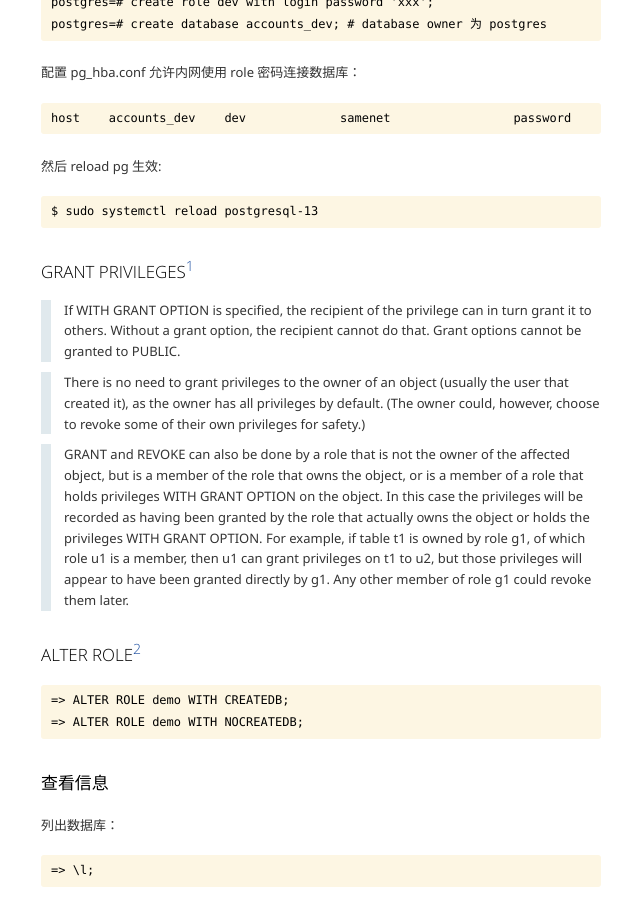
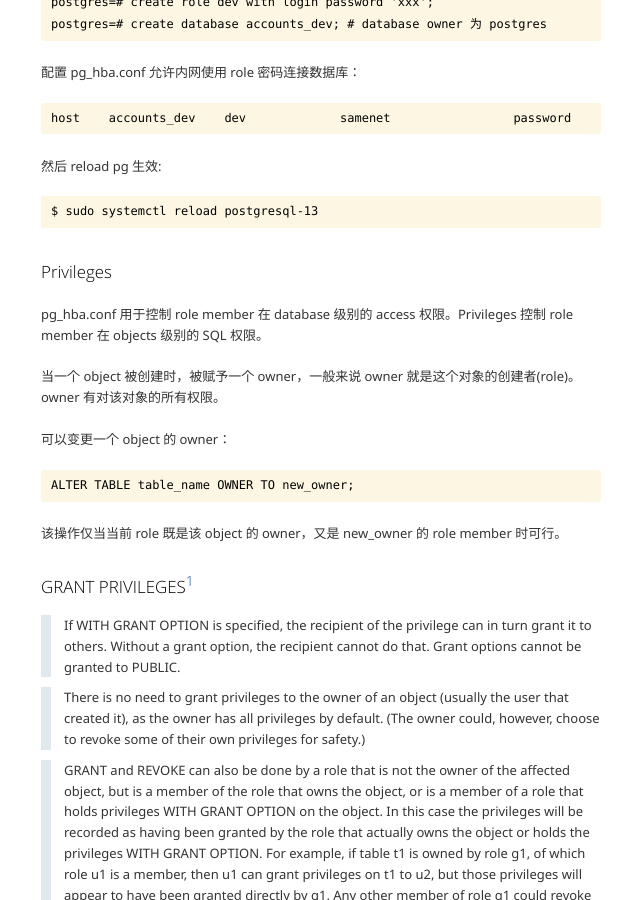
Before and after one commit to kidlj/awei, a Jekyll site: the page built from _wiki/postgresql.md, in a window 1280 px wide and 900 px high, scrolled down 1292 px. Shown: the whole window, without its empty margins (319-959 px from the left). Built offline with Jekyll 4.4.1, drawn with Linux system fonts in a browser that asks for light colours.

Commit message:
add pg privileges doc

```diff
--- a/_wiki/postgresql.md
+++ b/_wiki/postgresql.md
@@ -56,6 +56,18 @@ See https://www.postgresql.org/download/linux/redhat/
 
     $ sudo systemctl reload postgresql-13
 
+### Privileges
+
+pg_hba.conf 用于控制 role member 在 database 级别的 access 权限。Privileges 控制 role member 在 objects 级别的 SQL 权限。
+
+当一个 object 被创建时，被赋予一个 owner，一般来说 owner 就是这个对象的创建者(role)。owner 有对该对象的所有权限。
+
+可以变更一个 object 的 owner：
+
+    ALTER TABLE table_name OWNER TO new_owner;
+
+该操作仅当当前 role 既是该 object 的 owner，又是 new_owner 的 role member 时可行。
+
 ### GRANT PRIVILEGES[1]
 
 > If WITH GRANT OPTION is specified, the recipient of the privilege can in turn grant it to others. Without a grant option, the recipient cannot do that. Grant options cannot be granted to PUBLIC.
```
